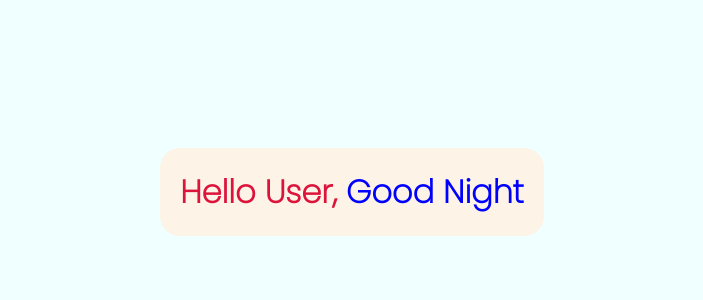
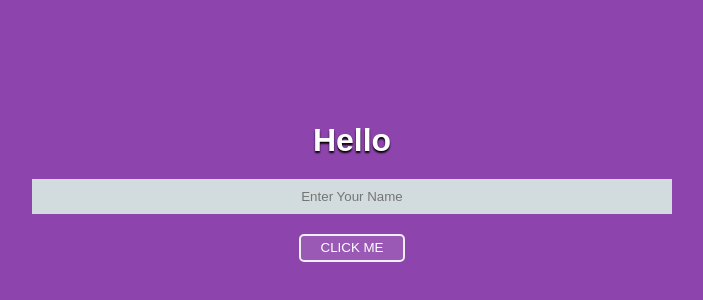
Before and after one commit to harsharya20/React-examples, a React (Create React App) app: page / in a window 1280 px wide. Shown: the part 208-508 px from the top of the page, without its empty margins (288-991 px from the left). Built offline with nearby package versions, Linux system fonts and the light colour scheme.

Commit message:
event on form

```diff
--- a/src/App.js
+++ b/src/App.js
@@ -1,21 +1,135 @@
-import React, { createContext } from 'react'
-import CompA from './CompA'
+import React, { useState } from 'react'
 
+const App = () => {
+  const [inputs,setInputs] =useState()
+  const [fullName,setfullName] = useState()
+  const inputEvent = (event) => {
+    setInputs(event.target.value)
+  }
 
-const FirstName = createContext()
-const LastName = createContext()
-const App = () => {
+   const onSubmit = () => {
+     setfullName(inputs)
+   }
   return (
     <>
-  <FirstName.Provider value={'Harsh'}>
-    <LastName.Provider value={'Arya'}>
-      <CompA />
-      </LastName.Provider>
-  </FirstName.Provider>
-  </>
+    <h1>Hello {fullName}</h1>
+    <input type="text" placeholder='Enter Your Name' onChange={inputEvent} value={inputs}/>
+    <button onClick={onSubmit }>Click Me</button>
+    </>
   )
 }
 
 export default App
-export { FirstName }
-export { LastName }
+
+
+
+
+
+
+
+// import React from "react";
+// import { useState } from "react";
+
+
+// const colors = {
+//    fontSize: '200px'
+//   }
+// const App = () => {
+
+// let time = new Date().toLocaleTimeString();
+
+// const [ctime, setCtime ] = useState(time)
+
+// const UpdateTime = () => {
+//   time = new Date().toLocaleTimeString();
+//   setCtime(time)
+// }
+
+// setInterval(UpdateTime,1000);
+//   return (
+//     <div style={colors}>{ctime}</div>
+//   )
+// }
+
+// export default App
+
+
+
+
+// const App = () => {
+//   const [count, setCount ] = useState(0)
+//   const Inc = () => {
+//     setCount(count + 1)
+//   }
+
+//   return (
+//     <>
+//     <h1>{count}</h1>
+//     <button onClick={Inc}>Click</button>
+
+//     </>
+//   )
+// }
+
+// export default App
+
+// const colors = {
+//  display : 'block',
+//  margin : '20px',
+//  marginTop : '200px',
+//  marginLeft: '-130px'
+// }
+// const App = () => {
+
+//   const [time, setTime] = useState(new Date().toLocaleTimeString());
+
+//   const curtime = () => {
+//     setTime(new Date().toLocaleTimeString())
+//   }
+//   return (
+//     <>
+//     <h1>{time}</h1>
+//     <button style = {colors} onClick={curtime}>Click</button>
+
+//     </>
+//   )
+// }
+
+// export default App
+
+
+
+
+
+
+
+
+
+
+
+
+
+
+
+
+// import React, { createContext } from 'react'
+// import CompA from './CompA'
+
+
+// const FirstName = createContext()
+// const LastName = createContext()
+// const App = () => {
+//   return (
+//     <>
+//   <FirstName.Provider value={'Harsh'}>
+//     <LastName.Provider value={'Arya'}>
+//       <CompA />
+//       </LastName.Provider>
+//   </FirstName.Provider>
+//   </>
+//   )
+// }
+
+// export default App
+// export { FirstName }
+// export { LastName }
--- a/src/index.css
+++ b/src/index.css
@@ -1,4 +1,4 @@
-body{
+/* body{
   background-color: azure;
   box-sizing: border-box;
   margin: 0;
@@ -23,3 +23,64 @@ h1{
 span{
   color: chartreuse;
 }
+
+
+button {
+  padding: 12px 20px;
+  width: 100px;
+  height: 50px;
+  background-color: rgb(236, 105, 193);
+  color: rgb(253, 253, 255);
+  font-family: 'Gill Sans', 'Gill Sans MT', Calibri, 'Trebuchet MS', sans-serif;
+  border-radius: 5px;
+  font-size: large;
+  font-weight: bold;
+} */
+
+
+
+*{
+  box-sizing: border-box;
+  padding: 0;
+  margin: 0;
+  background-color: #d2dbdd;
+  font-family: sans-serif;
+}
+
+div{
+  width: 100%;
+  height: 100vh;
+  background: #8e44ad;
+  display: flex;
+  flex-direction: column;
+  justify-content: center;
+  align-items: center;
+}
+
+h1{
+  color: white;
+  background: transparent;
+  text-shadow: 0 2px 2px black;
+}
+
+input{
+  width: 50%;
+  padding: 10px 20px;
+  border: none;
+  outline: none;
+  margin: 20px 0;
+  text-align: center;
+}
+
+button
+{
+  line-height: 24px;
+  padding: 0 20px;
+  background: #9b59b6;
+  color: white;
+  border: 2px solid #ecf0f1;
+  outline: none;
+ border-radius: 5px;
+ text-transform: uppercase;
+ cursor: pointer;
+}
--- a/src/index.js
+++ b/src/index.js
@@ -1,33 +1,40 @@
 import React from 'react'
 import ReactDOM  from 'react-dom'
 import './index.css'
+import App from './App'
 
-let currtime= ' '
-const curtime = new Date(2022,4,4,23).getHours();
-const times = {};
-if(curtime >=1 && curtime <12){
-  currtime = 'Good Morning'
-  times.color = 'Orange'
-} else{
-  if(curtime >=12 && curtime <19){
-  times.color = 'purple'
-  currtime = 'Good Afternoon'
-  } else {
-    currtime = 'Good Night'
-    times.color = 'blue'
-  }
-}
+ReactDOM.render(<App />, document.getElementById('root'))
 
 
 
-ReactDOM.render(
-  <>
-  <div>
-  <h1>Hello User, <span style={times}>{currtime}</span> </h1>
-  </div>
-  </>,
-  document.getElementById('root')
-)
+
+
+// let currtime= ' '
+// const curtime = new Date().getHours();
+// const times = {};
+// if(curtime >=1 && curtime <12){
+//   currtime = 'Good Morning'
+//   times.color = 'Orange'
+// } else{
+//   if(curtime >=12 && curtime <19){
+//   times.color = 'purple'
+//   currtime = 'Good Afternoon'
+//   } else {
+//     currtime = 'Good Night'
+//     times.color = 'blue'
+//   }
+// }
+
+
+
+// ReactDOM.render(
+//   <>
+//   <div>
+//   <h1>Hello User, <span style={times}>{currtime}</span> </h1>
+//   </div>
+//   </>,
+//   document.getElementById('root')
+// )
 
 // const name = 'harsh';
 // const img1 = "https://picsum.photos/200/300"
```
